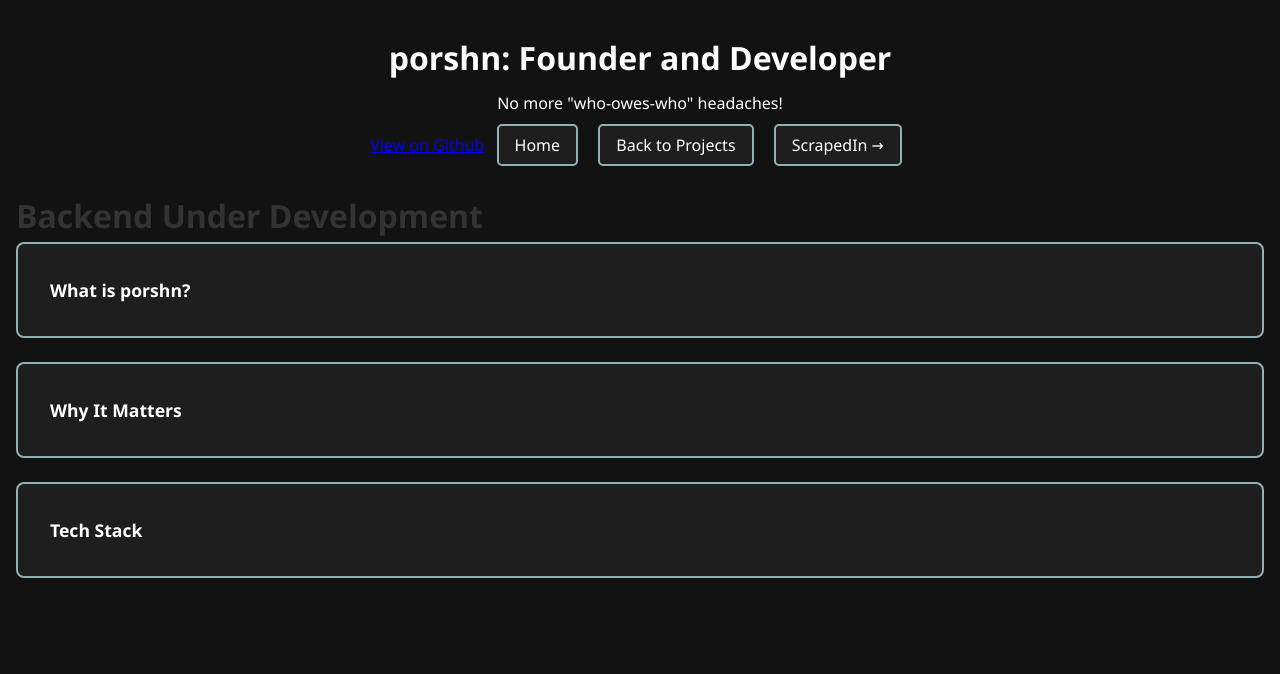
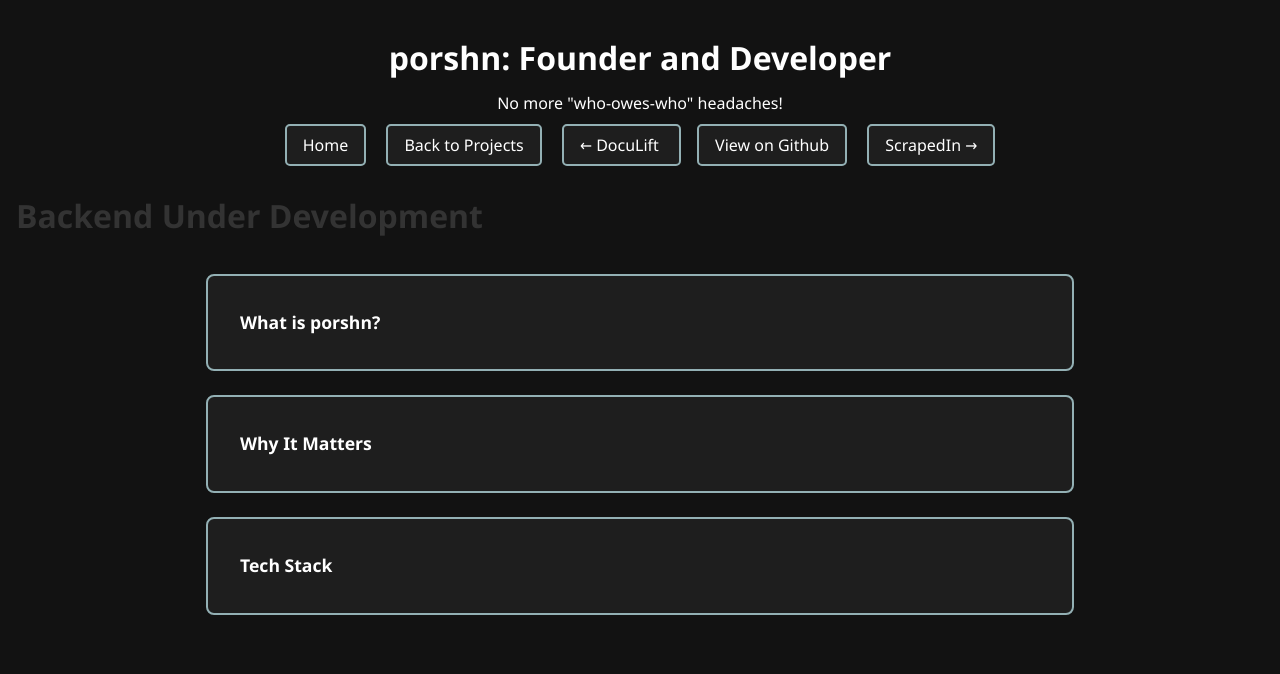
Before and after one commit to Sergio-Insuasti/sergio-insuasti.github.io, a plain HTML site: page projects/porshn.html in a window 1280 px wide. Drawn offline with Linux system fonts and the light colour scheme.

Commit message:
Updated porshn html file

```diff
--- a/projects/porshn.html
+++ b/projects/porshn.html
@@ -10,16 +10,17 @@
     <header>
         <h1>porshn: Founder and Developer </h1>
         <p>No more "who-owes-who" headaches!</p>
-        <a href="https://github.com/Sergio-Insuasti/porshn">View on Github</a>
         <nav class="nav">
             <a href="/index.html">Home</a>
             <a href="/index.html#projects">Back to Projects</a>
+            <a href="./doculift.html">← DocuLift </a>
+            <a href="https://github.com/Sergio-Insuasti/porshn">View on Github</a>
             <a href="./404.html">ScrapedIn →</a>
         </nav>
     </header>
 
     <h1>Backend Under Development</h1>
-
+    <main>
         <details class="collapsible">
             <summary>What is porshn?</summary>
             <div class = "content">
@@ -80,4 +81,6 @@
                 </ul>
             </div>
         </details>
+    </main>
+
 </body>
```
Lines whose indentation alone changed are shown as unchanged.
